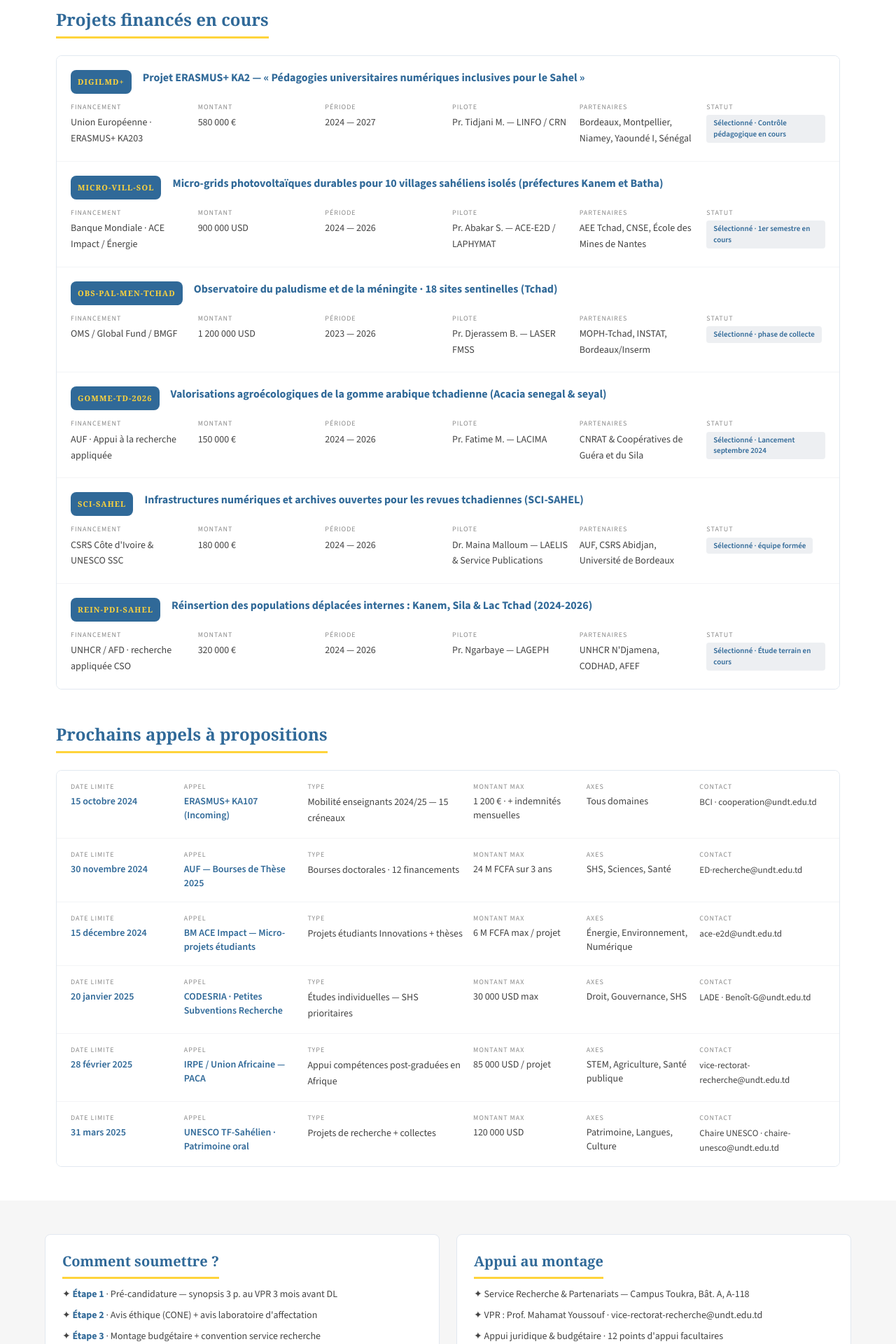
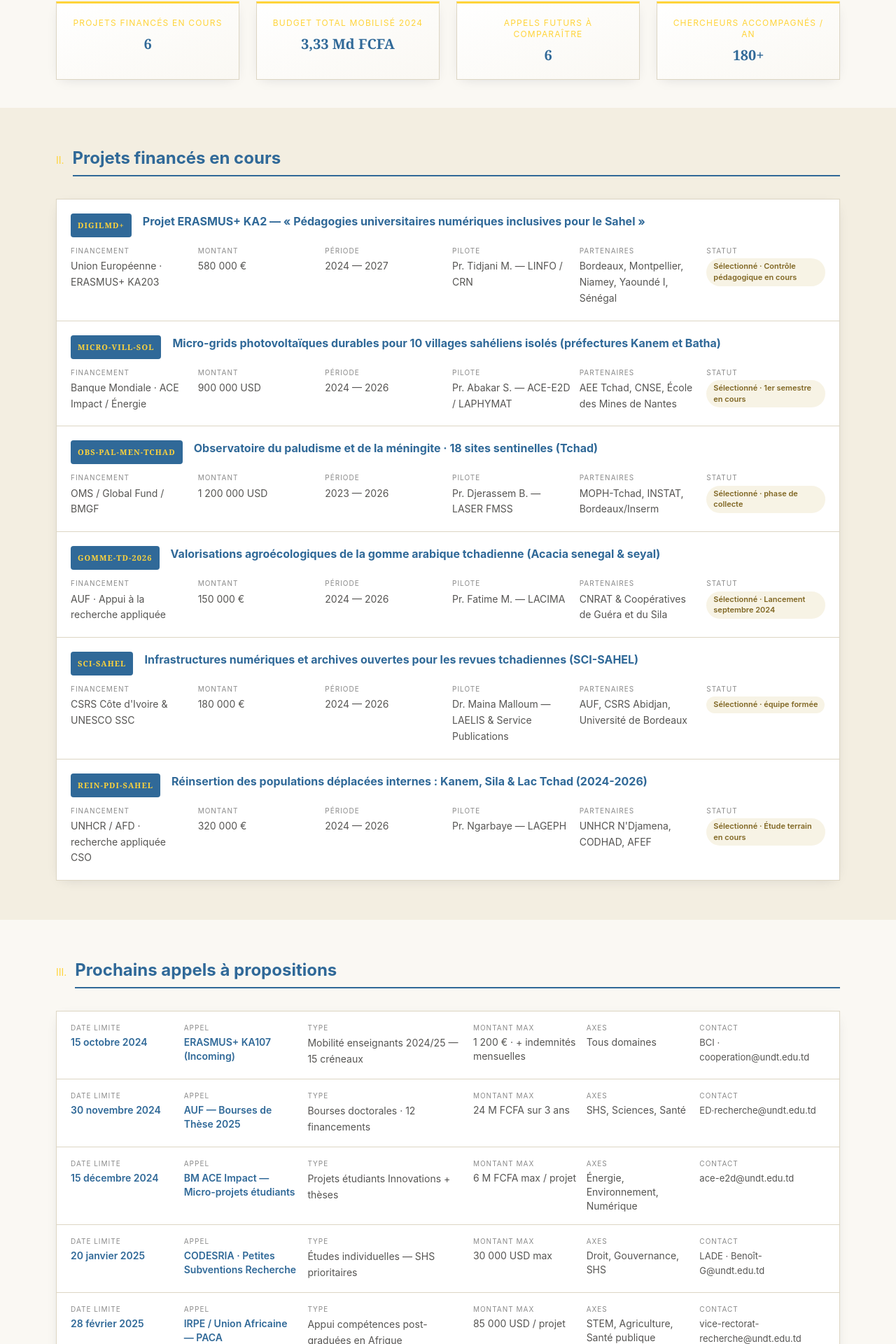
Before and after one commit to Barya696/universite-ndjamena-official-web, a React (Vite) app in the folder frontend/: page /universite/recherches/appels-projets in a window 1280 px wide. Shown: the part 493-2413 px from the top of the page at 70% size. Built offline with nearby package versions, Linux system fonts and the light colour scheme.

Commit message:
Recherches : AppelsProjets

```diff
--- a/frontend/src/app/Components/Universites/Recherches/AppelsProjets.tsx
+++ b/frontend/src/app/Components/Universites/Recherches/AppelsProjets.tsx
@@ -1,7 +1,24 @@
+import type { ReactNode } from "react";
 import { BRAND } from "../../Utils/brand";
 
 const NAVY = BRAND.navy;
+const NAVY_DEEP = BRAND.navyDeep;
 const GOLD = BRAND.gold;
+const PARCHMENT = "#FAF8F3";
+const PARCHMENT_ALT = "#F3EEE1";
+const LINE = "#DDD6C4";
+const INK_SOFT = "#565553";
+const INK_FAINT = "#8A8A8A";
+const SHADOW = "0 4px 18px -8px rgba(20,30,55,0.18)";
+// Matches the sans-serif used in the site footer / HistoireMission page.
+const FONT = "'Inter', ui-sans-serif, system-ui, -apple-system, sans-serif";
+
+const STATS = [
+  { k: "Projets financés en cours", v: "6" },
+  { k: "Budget total mobilisé 2024", v: "3,33 Md FCFA" },
+  { k: "Appels futurs à comparaître", v: "6" },
+  { k: "Chercheurs accompagnés / an", v: "180+" },
+];
 
 const EN_COURS = [
   {
@@ -117,21 +134,62 @@ const APPELS_FUTURS = [
   },
 ];
 
+const SOUMETTRE = [
+  { strong: "Étape 1", rest: "· Pré-candidature — synopsis 3 p. au VPR 3 mois avant DL" },
+  { strong: "Étape 2", rest: "· Avis éthique (CONE) + avis laboratoire d'affectation" },
+  { strong: "Étape 3", rest: "· Montage budgétaire + convention service recherche" },
+  { strong: "Étape 4", rest: "· Soumission + accusé de réception" },
+  { strong: "Étape 5", rest: "· Notification · signature convention · lancement" },
+];
+
+const APPUI = [
+  "Service Recherche & Partenariats — Campus Toukra, Bât. A, A-118",
+  "VPR : Prof. Mahamat Youssouf · vice-rectorat-recherche@undt.edu.td",
+  "Appui juridique & budgétaire · 12 points d'appui facultaires",
+  "Newsletter mensuelle : recherche-actus@undt.edu.td (abonnement libre)",
+  "Calendrier : appels-projets-recherche.undt.edu.td",
+];
+
+function SectionHeading({ roman, title }: { roman: string; title: string }) {
+  return (
+    <div className="flex items-baseline gap-3 mb-8">
+      <span className="text-sm" style={{ color: GOLD, fontFamily: FONT }}>
+        {roman}
+      </span>
+      <h2 className="text-2xl font-bold pb-2 flex-1" style={{ color: NAVY, fontFamily: FONT, borderBottom: `2px solid ${NAVY}` }}>
+        {title}
+      </h2>
+    </div>
+  );
+}
+
+function Field({ label, children }: { label: string; children: ReactNode }) {
+  return (
+    <div>
+      <p className="text-[10px] uppercase tracking-widest mb-1" style={{ color: INK_FAINT, fontFamily: FONT }}>
+        {label}
+      </p>
+      {children}
+    </div>
+  );
+}
+
 export default function AppelsProjets() {
   return (
-    <div className="bg-white min-h-screen">
+    <div style={{ background: PARCHMENT }} className="min-h-screen">
+      {/* EN-TÊTE */}
       <section
         className="py-16 px-4 md:px-[50px]"
-        style={{ background: `linear-gradient(180deg, ${BRAND.navyDeep} 0%, ${NAVY} 100%)` }}
+        style={{ background: `linear-gradient(180deg, ${NAVY_DEEP} 0%, ${NAVY} 100%)` }}
       >
         <div className="max-w-6xl mx-auto">
-          <p className="uppercase tracking-[0.2em] text-xs mb-3" style={{ color: GOLD }}>
+          <p className="uppercase tracking-[0.2em] text-xs mb-3" style={{ color: GOLD, fontFamily: FONT }}>
             Recherches
           </p>
           <h1 className="text-4xl md:text-5xl font-bold mb-3" style={{ color: GOLD, fontFamily: "Georgia, serif" }}>
             Appels à projets
           </h1>
-          <p className="text-lg text-white/80 max-w-3xl leading-relaxed">
+          <p className="text-lg text-white/80 max-w-3xl leading-relaxed" style={{ fontFamily: FONT }}>
             Suivez en temps réel les projets de recherche financés par les grands
             bailleurs internationaux et les prochains appels à proposition.
             L'Université de N'Djamena accompagne ses chercheurs tout au long du
@@ -140,160 +198,157 @@ export default function AppelsProjets() {
         </div>
       </section>
 
-      <section className="max-w-6xl mx-auto px-4 py-8">
-        <div className="grid md:grid-cols-4 gap-4 text-sm">
-          {[
-            { k: "Projets financés en cours", v: "6" },
-            { k: "Budget total mobilisé 2024", v: "3,33 Md FCFA" },
-            { k: "Appels futurs à comparaître", v: "6" },
-            { k: "Chercheurs accompagnés / an", v: "180+" },
-          ].map((s) => (
+      {/* EN BREF */}
+      <section className="max-w-6xl mx-auto px-4 pt-14 pb-4">
+        <SectionHeading roman="I." title="En bref" />
+        <div className="grid md:grid-cols-4 gap-6 pt-2">
+          {STATS.map((s) => (
             <div
               key={s.k}
-              className="p-4 rounded-lg border text-center"
-              style={{ background: "#f8fafc", borderTop: `3px solid ${GOLD}`, borderColor: "#e2e8f0" }}
+              className="text-center p-5 bg-white"
+              style={{
+                boxShadow: SHADOW,
+                border: `1px solid ${LINE}`,
+                borderTop: `3px solid ${GOLD}`,
+                backgroundImage: `linear-gradient(160deg, #ffffff 0%, ${PARCHMENT} 100%)`,
+              }}
             >
-              <p className="text-xs uppercase tracking-wider text-[#646464] mb-1">{s.k}</p>
-              <p className="text-xl font-bold" style={{ color: NAVY, fontFamily: "Georgia, serif" }}>{s.v}</p>
+              <p className="text-xs uppercase tracking-wider mb-2" style={{ color: GOLD, fontFamily: FONT, letterSpacing: "0.1em" }}>
+                {s.k}
+              </p>
+              <p className="text-xl font-bold" style={{ color: NAVY, fontFamily: "Georgia, serif" }}>
+                {s.v}
+              </p>
             </div>
           ))}
         </div>
       </section>
 
-      <section className="max-w-6xl mx-auto px-4 pb-12">
-        <h2
-          className="text-2xl font-bold mb-6 pb-2 inline-block"
-          style={{ color: NAVY, fontFamily: "Georgia, serif", borderBottom: `3px solid ${GOLD}` }}
-        >
-          Projets financés en cours
-        </h2>
-        <article className="rounded-lg border overflow-hidden" style={{ borderColor: "#e2e8f0" }}>
-          <div className="bg-white divide-y divide-gray-100">
+      {/* PROJETS FINANCÉS EN COURS */}
+      <section className="py-14 mt-6" style={{ background: PARCHMENT_ALT }}>
+        <div className="max-w-6xl mx-auto px-4">
+          <SectionHeading roman="II." title="Projets financés en cours" />
+          <article className="bg-white overflow-hidden" style={{ boxShadow: SHADOW, border: `1px solid ${LINE}` }}>
             {EN_COURS.map((p, i) => (
-              <div key={p.acronyme} className="px-5 py-5">
+              <div key={p.acronyme} className="px-5 py-5" style={{ borderTop: i === 0 ? "none" : `1px solid ${LINE}` }}>
                 <div className="flex flex-col md:flex-row md:items-start md:gap-4 mb-3">
                   <span
-                    className="inline-flex shrink-0 items-center justify-center rounded-lg px-2.5 py-1 text-[11px] font-bold tracking-widest"
-                    style={{ background: NAVY, color: GOLD, fontFamily: "Georgia, serif" }}
+                    className="inline-flex shrink-0 items-center justify-center px-2.5 py-1 text-[11px] font-bold tracking-widest"
+                    style={{ background: NAVY, color: GOLD, fontFamily: "Georgia, serif", borderRadius: 4 }}
                   >
                     {p.acronyme}
                   </span>
-                  <h3 className="font-bold text-[15px] md:text-base leading-snug mt-1 md:mt-0" style={{ color: NAVY }}>
+                  <h3 className="font-bold text-[15px] md:text-base leading-snug mt-1 md:mt-0" style={{ color: NAVY, fontFamily: FONT }}>
                     {p.intitule}
                   </h3>
                 </div>
                 <div className="grid md:grid-cols-6 gap-3 text-xs md:text-sm mt-3">
-                  <div>
-                    <p className="text-[10px] uppercase tracking-widest text-[#8a8a8a] mb-1">Financement</p>
-                    <p className="text-[#444] leading-relaxed">{p.financement}</p>
-                  </div>
-                  <div>
-                    <p className="text-[10px] uppercase tracking-widest text-[#8a8a8a] mb-1">Montant</p>
-                    <p className="text-[#444] leading-relaxed">{p.montant}</p>
-                  </div>
-                  <div>
-                    <p className="text-[10px] uppercase tracking-widest text-[#8a8a8a] mb-1">Période</p>
-                    <p className="text-[#444] leading-relaxed">{p.periode}</p>
-                  </div>
-                  <div>
-                    <p className="text-[10px] uppercase tracking-widest text-[#8a8a8a] mb-1">Pilote</p>
-                    <p className="text-[#444] leading-relaxed">{p.pilote}</p>
-                  </div>
-                  <div>
-                    <p className="text-[10px] uppercase tracking-widest text-[#8a8a8a] mb-1">Partenaires</p>
-                    <p className="text-[#444] leading-relaxed">{p.partenaires}</p>
-                  </div>
-                  <div>
-                    <p className="text-[10px] uppercase tracking-widest text-[#8a8a8a] mb-1">Statut</p>
+                  <Field label="Financement">
+                    <p className="leading-relaxed" style={{ color: INK_SOFT, fontFamily: FONT }}>{p.financement}</p>
+                  </Field>
+                  <Field label="Montant">
+                    <p className="leading-relaxed" style={{ color: INK_SOFT, fontFamily: FONT }}>{p.montant}</p>
+                  </Field>
+                  <Field label="Période">
+                    <p className="leading-relaxed" style={{ color: INK_SOFT, fontFamily: FONT }}>{p.periode}</p>
+                  </Field>
+                  <Field label="Pilote">
+                    <p className="leading-relaxed" style={{ color: INK_SOFT, fontFamily: FONT }}>{p.pilote}</p>
+                  </Field>
+                  <Field label="Partenaires">
+                    <p className="leading-relaxed" style={{ color: INK_SOFT, fontFamily: FONT }}>{p.partenaires}</p>
+                  </Field>
+                  <Field label="Statut">
                     <span
-                      className="inline-block px-2.5 py-1 rounded text-[11px] font-semibold"
-                      style={{ background: "rgba(26,58,92,0.08)", color: NAVY }}
+                      className="inline-block px-2.5 py-1 text-[11px] font-semibold"
+                      style={{ background: "rgba(200,168,75,0.14)", color: "#806724", fontFamily: FONT, borderRadius: 999 }}
                     >
                       {p.statut}
                     </span>
-                  </div>
+                  </Field>
                 </div>
               </div>
             ))}
+          </article>
         </div>
+      </section>
+
+      {/* PROCHAINS APPELS */}
+      <section className="max-w-6xl mx-auto px-4 pt-14 pb-4">
+        <SectionHeading roman="III." title="Prochains appels à propositions" />
+        <article className="bg-white overflow-hidden" style={{ boxShadow: SHADOW, border: `1px solid ${LINE}` }}>
+          {APPELS_FUTURS.map((a, i) => (
+            <div
+              key={a.date_limite + a.financement}
+              className="grid md:grid-cols-[1fr_1.1fr_1.5fr_1fr_1fr_1.2fr] gap-3 px-5 py-4 text-sm items-start"
+              style={{ borderTop: i === 0 ? "none" : `1px solid ${LINE}` }}
+            >
+              <Field label="Date limite">
+                <p className="font-semibold" style={{ color: NAVY, fontFamily: FONT }}>{a.date_limite}</p>
+              </Field>
+              <Field label="Appel">
+                <p className="font-semibold" style={{ color: NAVY, fontFamily: FONT }}>{a.financement}</p>
+              </Field>
+              <Field label="Type">
+                <p className="leading-relaxed" style={{ color: INK_SOFT, fontFamily: FONT }}>{a.type}</p>
+              </Field>
+              <Field label="Montant max">
+                <p style={{ color: INK_SOFT, fontFamily: FONT }}>{a.montant_max}</p>
+              </Field>
+              <Field label="Axes">
+                <p style={{ color: INK_SOFT, fontFamily: FONT }}>{a.axe}</p>
+              </Field>
+              <Field label="Contact">
+                <p className="text-[13px] leading-relaxed" style={{ color: INK_SOFT, fontFamily: FONT }}>{a.contact}</p>
+              </Field>
+            </div>
+          ))}
         </article>
       </section>
 
-      <section className="max-w-6xl mx-auto px-4 pb-12">
-        <h2
-          className="text-2xl font-bold mb-6 pb-2 inline-block"
-          style={{ color: NAVY, fontFamily: "Georgia, serif", borderBottom: `3px solid ${GOLD}` }}
+      {/* COMMENT SOUMETTRE & APPUI */}
+      <section className="py-14 mt-6" style={{ background: PARCHMENT_ALT }}>
+        <div className="max-w-6xl mx-auto px-4">
+          <SectionHeading roman="IV." title="Comment soumettre & appui au montage" />
+          <div className="grid md:grid-cols-2 gap-6 pt-2">
+            <div
+              className="p-6 bg-white"
+              style={{ boxShadow: SHADOW, border: `1px solid ${LINE}`, borderTop: `3px solid ${GOLD}` }}
             >
-          Prochains appels à propositions
-        </h2>
-        <article className="rounded-lg border overflow-hidden" style={{ borderColor: "#e2e8f0" }}>
-          <div className="bg-white divide-y divide-gray-100">
-            {APPELS_FUTURS.map((a) => (
-              <div
-                key={a.date_limite + a.financement}
-                className="grid md:grid-cols-[1fr_1.1fr_1.5fr_1fr_1fr_1.2fr] gap-3 px-5 py-4 text-sm items-start"
-              >
-                <div>
-                  <p className="text-[10px] uppercase tracking-widest text-[#8a8a8a] mb-1">Date limite</p>
-                  <p className="font-semibold" style={{ color: NAVY }}>{a.date_limite}</p>
-                </div>
-                <div>
-                  <p className="text-[10px] uppercase tracking-widest text-[#8a8a8a] mb-1">Appel</p>
-                  <p className="font-semibold" style={{ color: NAVY }}>{a.financement}</p>
-                </div>
-                <div>
-                  <p className="text-[10px] uppercase tracking-widest text-[#8a8a8a] mb-1">Type</p>
-                  <p className="text-[#444] leading-relaxed">{a.type}</p>
-                </div>
-                <div>
-                  <p className="text-[10px] uppercase tracking-widest text-[#8a8a8a] mb-1">Montant max</p>
-                  <p className="text-[#444]">{a.montant_max}</p>
-                </div>
-                <div>
-                  <p className="text-[10px] uppercase tracking-widest text-[#8a8a8a] mb-1">Axes</p>
-                  <p className="text-[#444]">{a.axe}</p>
-                </div>
-                <div>
-                  <p className="text-[10px] uppercase tracking-widest text-[#8a8a8a] mb-1">Contact</p>
-                  <p className="text-[#444] text-[13px] leading-relaxed">{a.contact}</p>
-                </div>
-              </div>
-            ))}
-          </div>
-        </article>
-      </section>
-
-      <section style={{ background: "#f6f6f6" }} className="py-12 px-4">
-        <div className="max-w-6xl mx-auto grid md:grid-cols-2 gap-6">
-          <div className="rounded-lg border p-6" style={{ background: "#fff", borderColor: "#e2e8f0" }}>
-            <h3
-              className="text-xl font-bold mb-3 pb-2 inline-block"
-              style={{ color: NAVY, fontFamily: "Georgia, serif", borderBottom: `3px solid ${GOLD}` }}
-            >
+              <h3 className="text-lg font-bold mb-4" style={{ color: NAVY, fontFamily: "Georgia, serif" }}>
                 Comment soumettre ?
               </h3>
-            <ul className="space-y-2.5 text-sm text-[#444]">
-              <li>✦ <strong style={{color: NAVY}}>Étape 1</strong> · Pré-candidature — synopsis 3 p. au VPR 3 mois avant DL</li>
-              <li>✦ <strong style={{color: NAVY}}>Étape 2</strong> · Avis éthique (CONE) + avis laboratoire d'affectation</li>
-              <li>✦ <strong style={{color: NAVY}}>Étape 3</strong> · Montage budgétaire + convention service recherche</li>
-              <li>✦ <strong style={{color: NAVY}}>Étape 4</strong> · Soumission + accusé de réception</li>
-              <li>✦ <strong style={{color: NAVY}}>Étape 5</strong> · Notification · signature convention · lancement</li>
+              <ul className="space-y-2.5 text-sm" style={{ color: INK_SOFT, fontFamily: FONT }}>
+                {SOUMETTRE.map((s) => (
+                  <li key={s.strong} className="flex gap-2">
+                    <span className="shrink-0" style={{ color: GOLD }} aria-hidden>
+                      ✦
+                    </span>
+                    <span className="leading-relaxed">
+                      <strong style={{ color: NAVY }}>{s.strong}</strong> {s.rest}
+                    </span>
+                  </li>
+                ))}
               </ul>
             </div>
-          <div className="rounded-lg border p-6" style={{ background: "#fff", borderColor: "#e2e8f0" }}>
-            <h3
-              className="text-xl font-bold mb-3 pb-2 inline-block"
-              style={{ color: NAVY, fontFamily: "Georgia, serif", borderBottom: `3px solid ${GOLD}` }}
+            <div
+              className="p-6 bg-white"
+              style={{ boxShadow: SHADOW, border: `1px solid ${LINE}`, borderTop: `3px solid ${GOLD}` }}
             >
+              <h3 className="text-lg font-bold mb-4" style={{ color: NAVY, fontFamily: "Georgia, serif" }}>
                 Appui au montage
               </h3>
-            <ul className="space-y-2.5 text-sm text-[#444]">
-              <li>✦ Service Recherche & Partenariats — Campus Toukra, Bât. A, A-118</li>
-              <li>✦ VPR : Prof. Mahamat Youssouf · vice-rectorat-recherche@undt.edu.td</li>
-              <li>✦ Appui juridique & budgétaire · 12 points d'appui facultaires</li>
-              <li>✦ Newsletter mensuelle : <strong>recherche-actus@undt.edu.td</strong> (abonnement libre)</li>
-              <li>✦ Calendrier : appels-projets-recherche.undt.edu.td</li>
+              <ul className="space-y-2.5 text-sm" style={{ color: INK_SOFT, fontFamily: FONT }}>
+                {APPUI.map((a) => (
+                  <li key={a} className="flex gap-2">
+                    <span className="shrink-0" style={{ color: GOLD }} aria-hidden>
+                      ✦
+                    </span>
+                    <span className="leading-relaxed">{a}</span>
+                  </li>
+                ))}
               </ul>
+            </div>
           </div>
         </div>
       </section>
```
Lines whose indentation alone changed are shown as unchanged.
